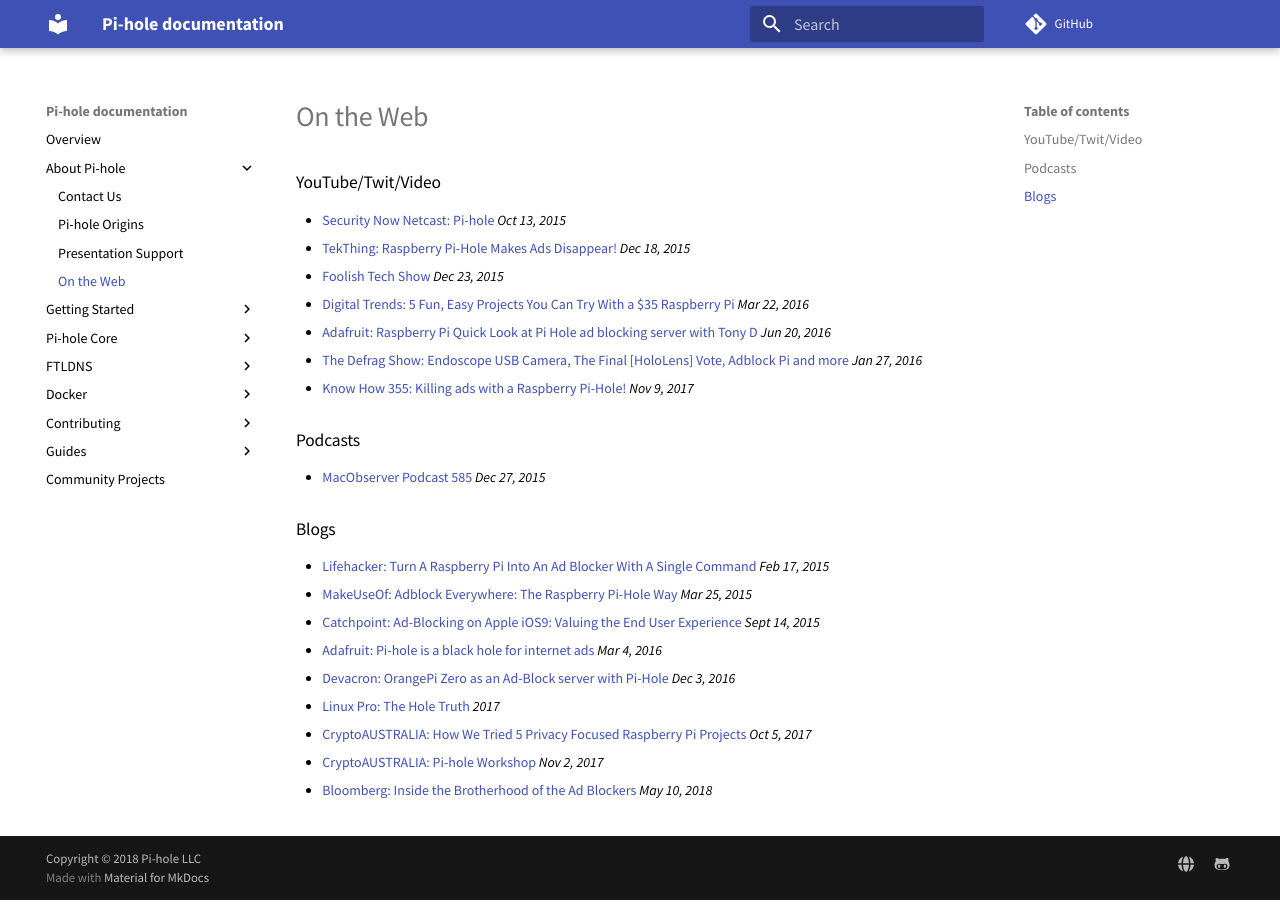
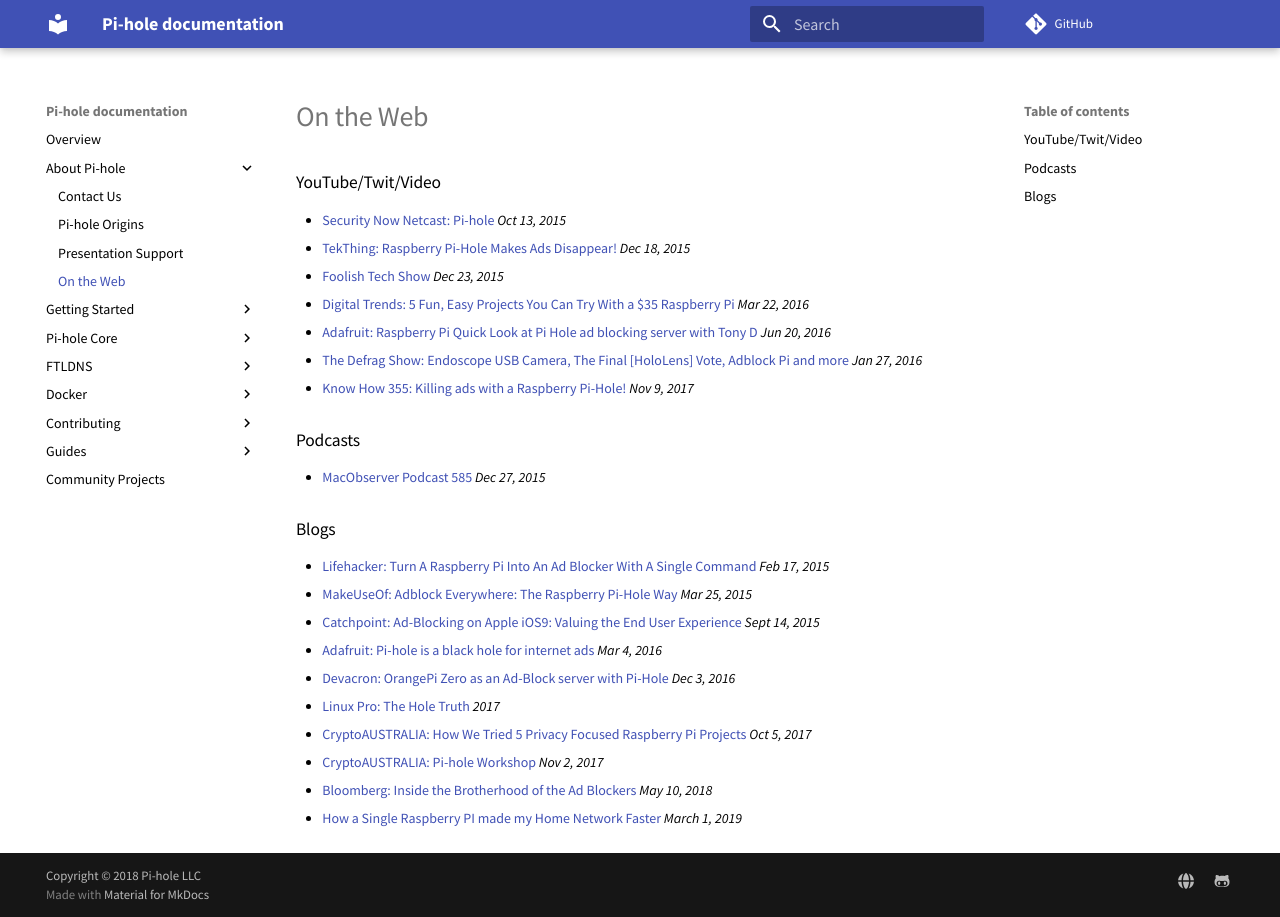
Before and after one commit to pi-hole/docs, an MkDocs documentation site: the page built from docs/main/coverage.md, in a window 1280 px wide. Built offline with MkDocs 1.6.1 and Material for MkDocs 9.7.7, drawn with Linux system fonts in a browser that asks for light colours; comment, search, counter and statistics services are not loaded.

Commit message:
Added pi hole coverage article (#101)
* Added pi hole coverage article

Signed-off-by: Brian Christner <brian.christner@gmail.com>

* Fixed date format

Signed-off-by: Brian Christner <brian.christner@gmail.com>

```diff
--- a/docs/main/coverage.md
+++ b/docs/main/coverage.md
@@ -31,3 +31,4 @@
 - [CryptoAUSTRALIA: How We Tried 5 Privacy Focused Raspberry Pi Projects](https://blog.cryptoaustralia.org.au/2017/10/05/5-privacy-focused-raspberry-pi-projects/) _Oct 5, 2017_
 - [CryptoAUSTRALIA: Pi-hole Workshop](https://blog.cryptoaustralia.org.au/2017/11/02/pi-hole-network-wide-ad-blocker/) _Nov 2, 2017_
 - [Bloomberg: Inside the Brotherhood of the Ad Blockers](https://www.bloomberg.com/news/features/2018-05-10/inside-the-brotherhood-of-pi-hole-ad-blockers) _May 10, 2018_
+- [How a Single Raspberry PI made my Home Network Faster](https://www.brianchristner.io/how-a-single-raspberry-pi-made-my-home-network-faster/) _March 1, 2019_
```
